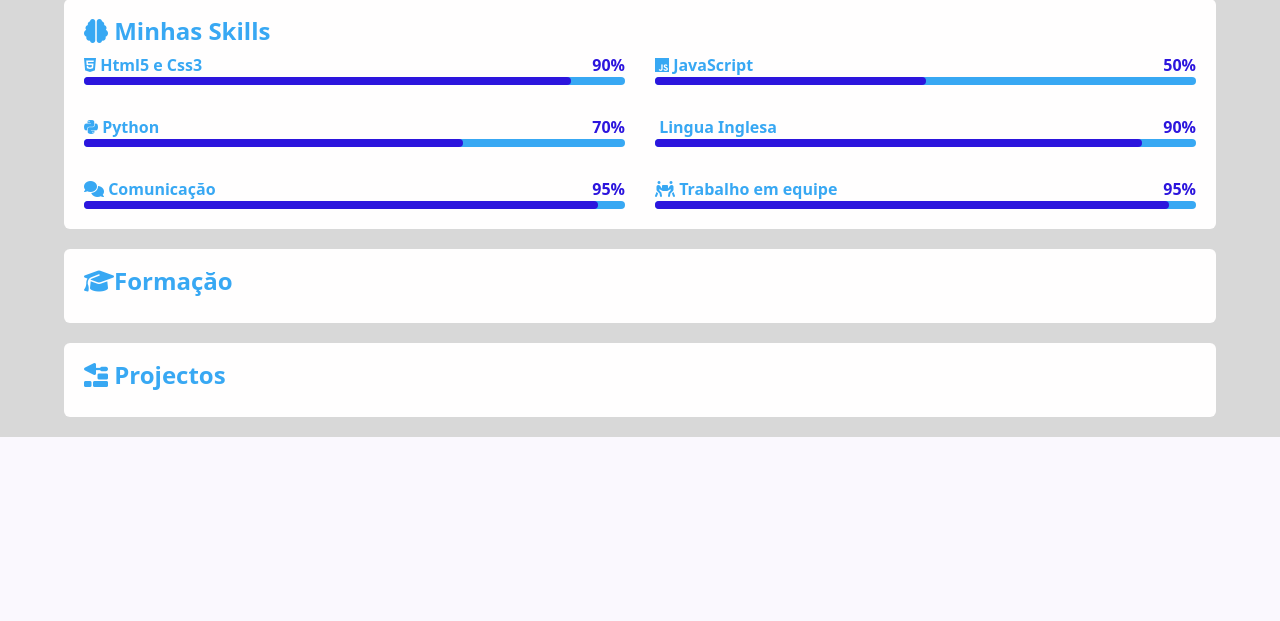
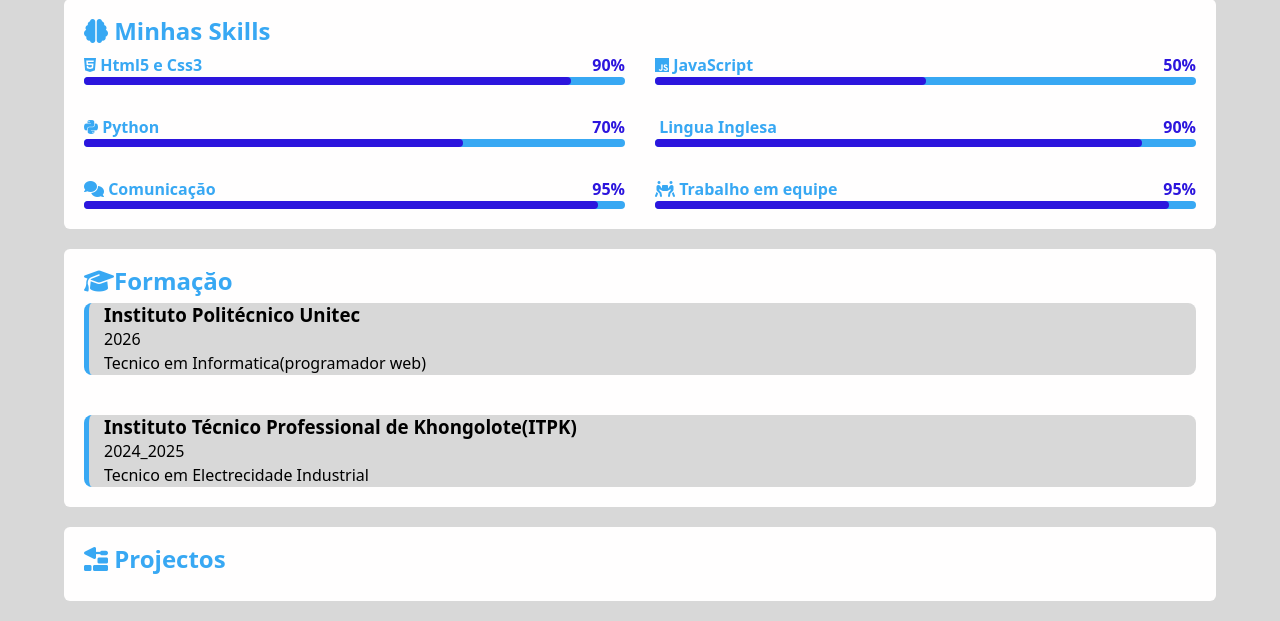
Before and after one commit to DeveQuality/projecto-portifolio, a PHP site: page / in a window 1280 px wide. Shown: the part 1230-1851 px from the top of the page. Before the commit the page ends 1667 px from the top, so only its background shows below. Run offline with PHP 8.4, Linux system fonts and the light colour scheme; some libraries are stand-ins or nearby versions.

Commit message:
actualizei

```diff
--- a/estilos/style.css
+++ b/estilos/style.css
@@ -150,6 +150,23 @@ article#video .video-container iframe{
   background-color: var(--destaque);
   border-radius: 4px;
 }
+
+#formacao-container{
+  display: flex;
+  flex-direction: column;
+  gap: 40px;
+}
+#formacao-container .curso{
+  background-color: var(--fundo-principal);
+  border-radius:8px;
+  border-left: 5px solid var(--texto);
+  padding-left: 15px;
+}
+#formacao-container .curso:hover{
+  border-right: 5px solid var(--texto);
+  border-left: none;
+  transition: border-width 0.5s;
+}
 @media screen and (min-width:769px) {
   #skill-container{
     grid-template-columns: 1fr 1fr;
--- a/index.html
+++ b/index.html
@@ -157,11 +157,27 @@
                     </div>
 
                 </div>
+            </article> <!-- fim de skills -->
 
-            </article> <!-- fim de skills -->
+
+
 
             <article id="formacao">
                 <h2> <i class="fa-solid fa-graduation-cap"></i>Formaçăo</h2>
+                <div id="formacao-container">
+
+                    <div class="curso">
+                        <h3 class="instituicao">Instituto Politécnico Unitec</h3>
+                        <p class="periodo">2026</p>
+                        <p class="titulacao">Tecnico em Informatica(programador web)</p>
+                    </div>
+
+                    <div class="curso">
+                        <h3 class="instituicao">Instituto Técnico Professional de Khongolote(ITPK)</h3>
+                        <p class="periodo">2024_2025</p>
+                        <p class="titulacao">Tecnico em Electrecidade Industrial</p>
+                    </div>
+                </div>
             </article> <!-- fim de formacao -->
 
             <article id="projectos">
```
